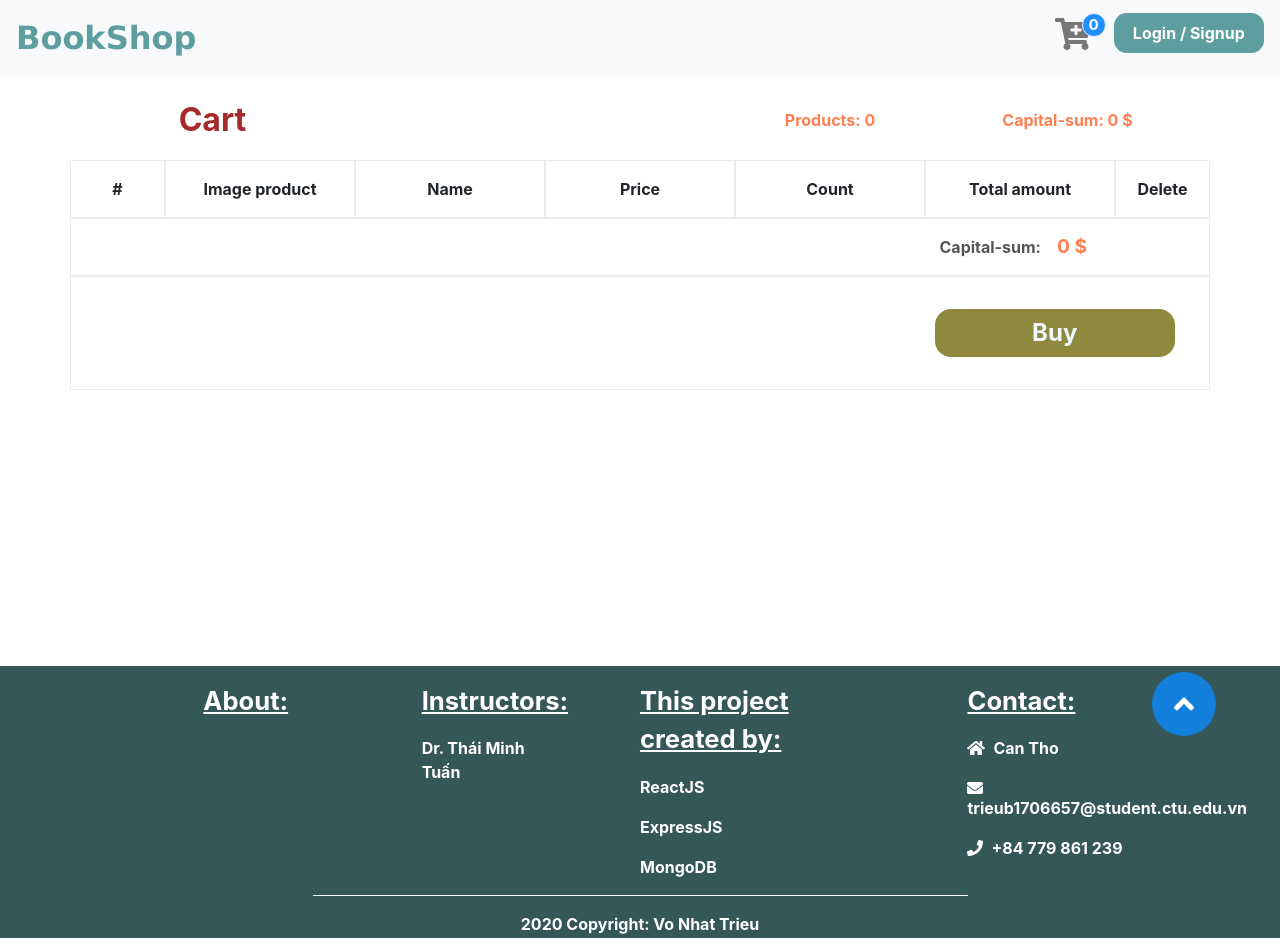
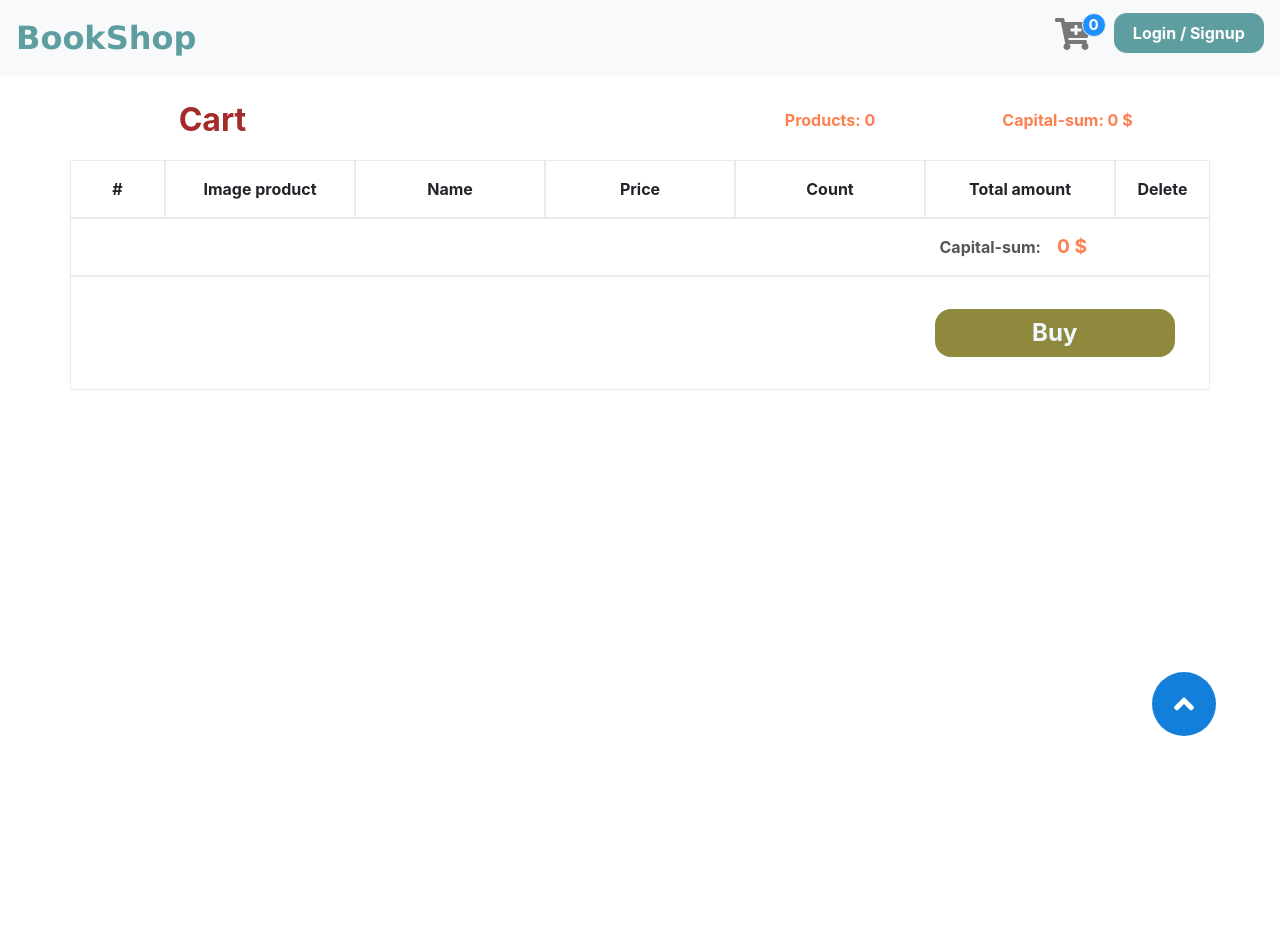
Before and after one commit to vntgithub/frontend-bookshop, a React (Create React App) app: page /cart in a window 1280 px wide. Shown: the top 952 px of the page. Built offline with nearby package versions, Linux system fonts and the light colour scheme.

Commit message:
modify css footer

```diff
--- a/src/App.js
+++ b/src/App.js
@@ -33,7 +33,7 @@ function App() {
   const openModalLogin = () => setLogin(!login);
   const openModalSignUp = () => setSignup(!signup);
   return (
-
+    <div id="App">
       <CartContext.Provider value={{ userCart, setUserCart }}>
         <UserContext.Provider value={{ user, setUser }}>
           <Router>
@@ -52,6 +52,7 @@ function App() {
           </Router>
         </UserContext.Provider>
       </CartContext.Provider>
+    </div>
   );
 }
 
--- a/src/components/style/footer.css
+++ b/src/components/style/footer.css
@@ -1,7 +1,7 @@
 .footer {
-  position: relative;
+  position: absolute;
   left: 0;
-  bottom: 0;
+  bottom: -350px;
   width: 100%;
   background-color: rgb(53, 87, 88);
   height: 17rem;
--- /dev/null
+++ b/src/index.css
@@ -0,0 +1,10 @@
+html,
+body {
+  margin: 0;
+  padding: 0;
+  height: 100%;
+}
+#root {
+  min-height: 100%;
+  position: relative;
+}
--- a/src/index.js
+++ b/src/index.js
@@ -3,6 +3,7 @@ import ReactDOM from "react-dom";
 import App from "./App";
 
 import "bootstrap/dist/css/bootstrap.min.css";
+import './index.css';
 
 ReactDOM.render(
   <App />,
--- a/src/pages/Cart.js
+++ b/src/pages/Cart.js
@@ -126,7 +126,7 @@ const CartPage = () => {
                     <button onClick={buy}>Buy</button>
                 </Col>
             </Row>
-           {userCart.length === 0 && <div style={{height: "260px"}}></div>}
+
         </Container>
     );
 }
--- a/src/pages/MyInvoice.js
+++ b/src/pages/MyInvoice.js
@@ -7,6 +7,9 @@ import InvoiceForm from '../components/InvoiceForm';
 import './style/myinvoice.css';
 
 const MyInvoice = () => {
+    if(document.cookie == '')
+        window.location.replace('/');
+
     const [invoice, setInvoice] = useState([]);
     const [isOpen, setIsOpen] = useState(false);
     const [invoiceBuyAgain, setInvoiceBuyAgain] = useState(null);
```
Lines whose indentation alone changed are shown as unchanged.
